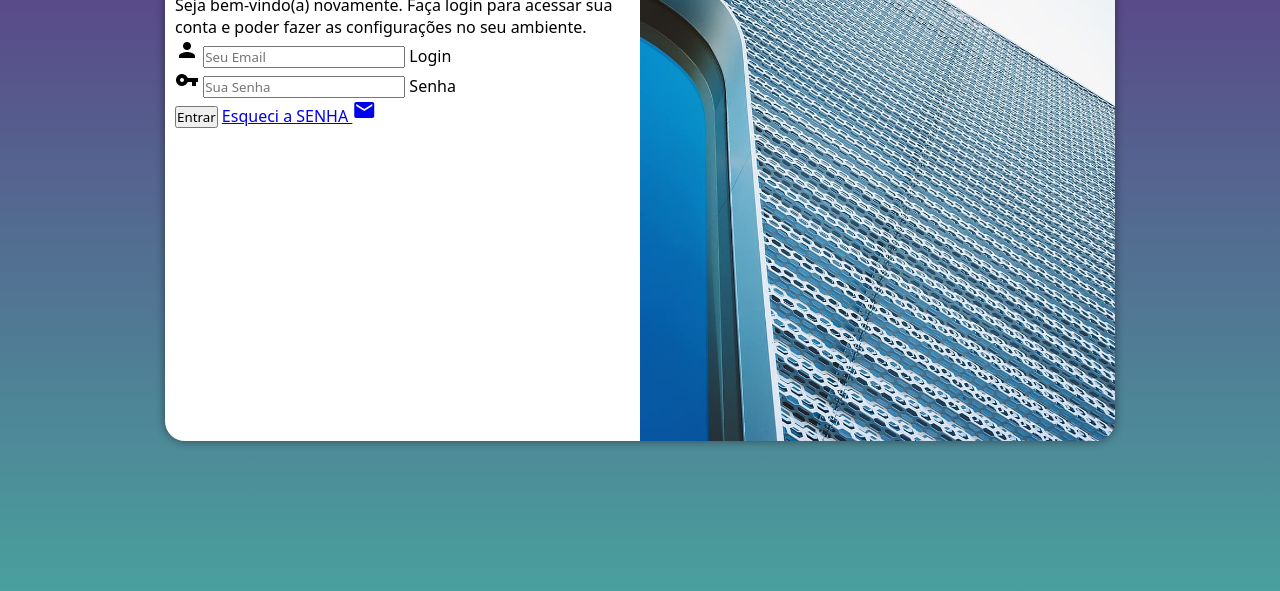
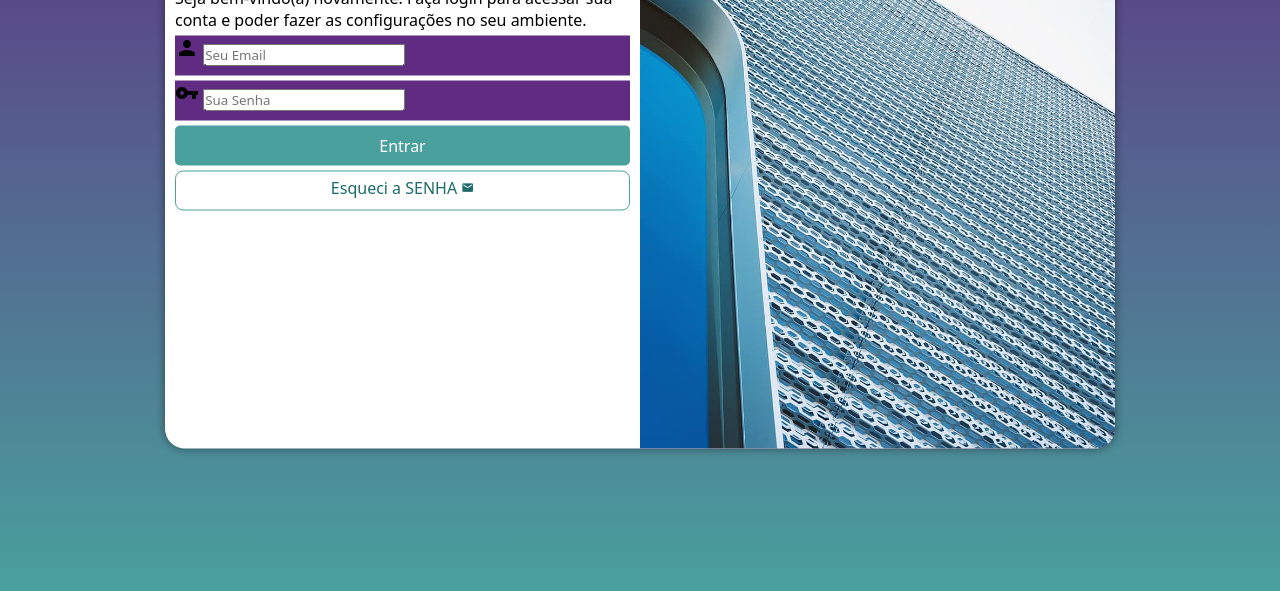
Before and after one commit to yuicottrill/login, a plain HTML site: page index.htm in a window 1280 px wide. Shown: the part 209-800 px from the top of the page. Drawn offline with Linux system fonts and the light colour scheme.

Commit message:
formulario 2

```diff
--- a/estilos/style.css
+++ b/estilos/style.css
@@ -32,7 +32,7 @@ section#login{
     background-color: white;
     overflow: hidden;
     width: 250px;
-    height: 500px;
+    height: 515px;
     border-radius: 20px;
     box-shadow: 0px 0px 10px rgba(0, 0, 0, 0.450);
     transition: width .3s, height .3s;
@@ -58,6 +58,60 @@ div#Formulário > h1{
 
 }
 
+form > div.campo{
+    background-color: #5f2c82;
+    display: block;
+    width: 100%;
+    height: 40px;
+    border-bottom: 5px;
+    margin: 5px 0px;
+
+}
+
+div.campo > label{
+    display: none;
+}
+
 #div#Formulário > p{
     font-size: 0.8em;
 }
+
+form > input[type=submit] {
+    display: block;
+    font-size: 1em;
+    width: 100%;
+    height: 40px;
+    background-color: #49a09d;
+    color: white;
+    border: none;
+    border-radius: 5px;
+    cursor: pointer;
+}
+
+form > input[type = submit]:hover{
+    background-color: #1d6b68;
+}
+
+form > a.botao{
+    display: block;
+    text-align: center;
+    font-size: 1em;
+    width: 100%;
+    height: 40px;
+    padding-top: 5px;
+    margin-top: 5px;
+    background-color: white;
+    color: #1d6b68;
+    border: 1px solid #49a09d;
+    border-radius: 8px;
+    text-decoration: none;
+}
+
+form > a.botao:hover{
+    background-color: #5bdad5;
+}
+
+form > a.botao > span {
+    font-size: 0.8em;
+
+}
--- a/index.htm
+++ b/index.htm
@@ -30,7 +30,7 @@
                         <label for="isenha">Senha</label>
                     </div>
                     <input type="submit" value="Entrar">
-                    <a href="esqueci.html">Esqueci a SENHA <span class="material-icons">mail</span> </a>
+                    <a href="esqueci.html" class="botao">Esqueci a SENHA <span class="material-icons">mail</span> </a>
 
                 </form>
 
```
